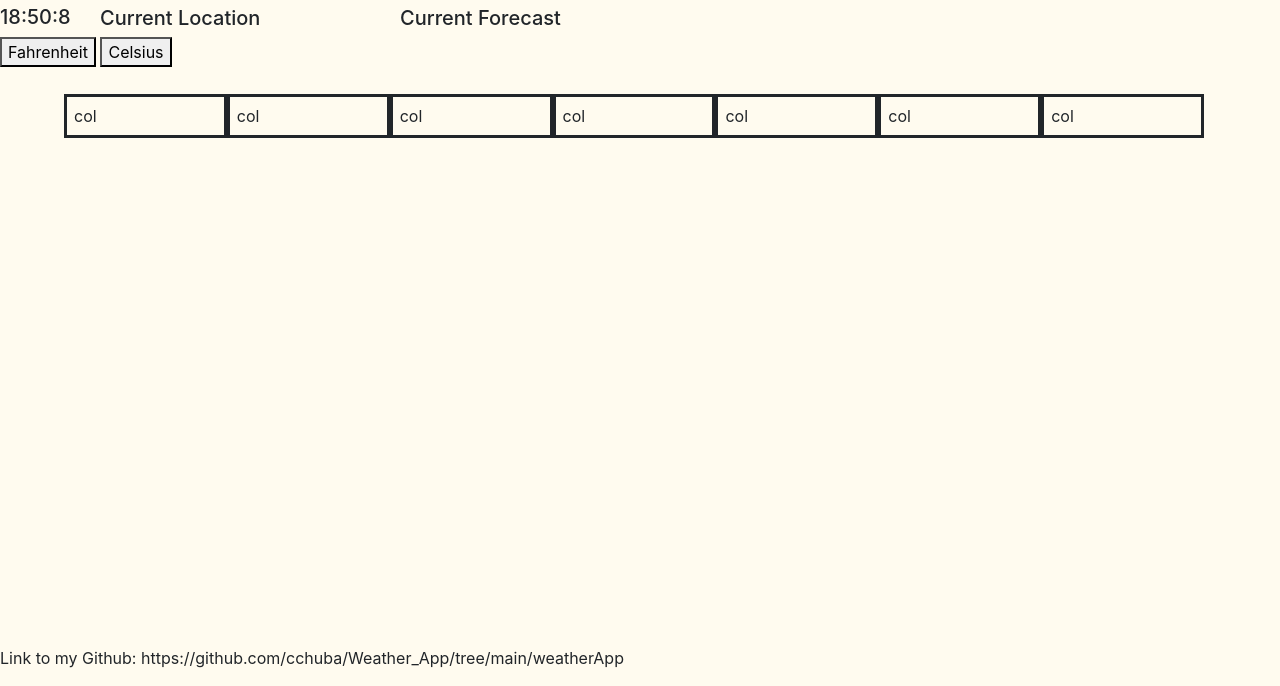
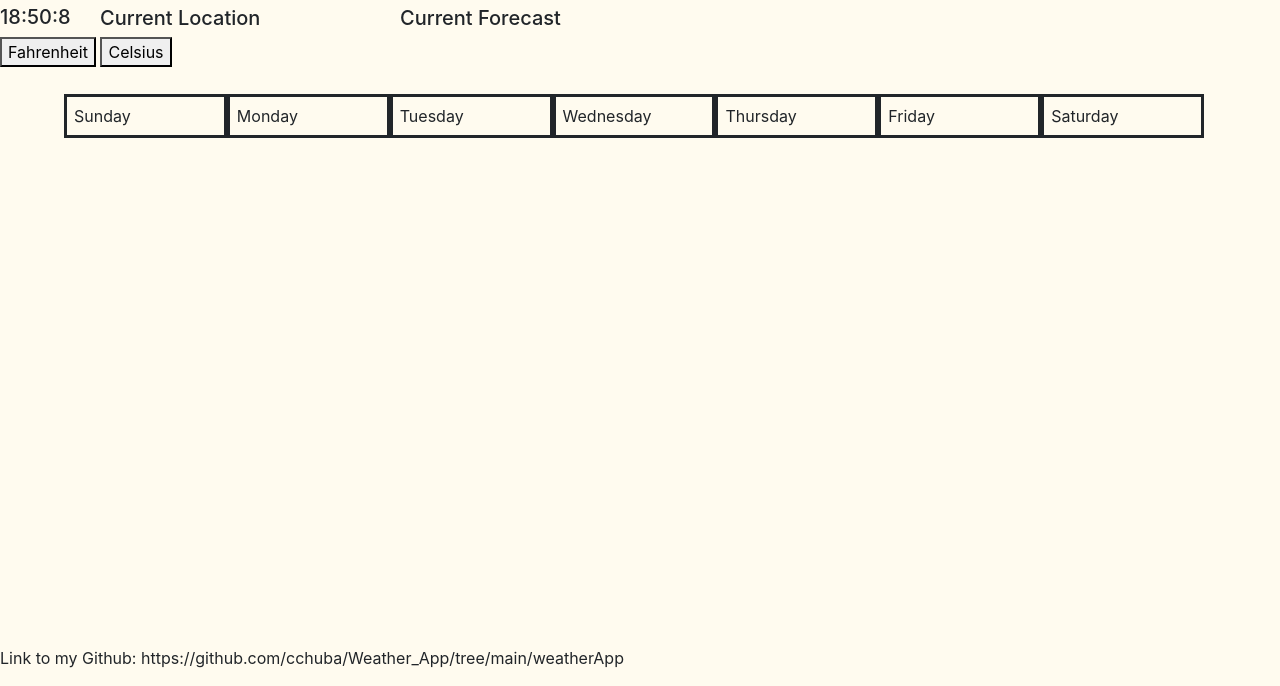
Before and after one commit to cchuba/Weather_App, a website built with Parcel: page weatherApp/index.html in a window 1280 px wide. Shown: the part 114-800 px from the top of the page. Built offline with nearby package versions, Linux system fonts and the light colour scheme.

Commit message:
added Days of the week

```diff
--- a/weatherApp/index.html
+++ b/weatherApp/index.html
@@ -67,13 +67,13 @@
       <div class="row">
     <div class="container">
       <div class="row">
-        <div class="col">col</div>
-        <div class="col">col</div>
-        <div class="col">col</div>
-        <div class="col">col</div>
-        <div class="col">col</div>
-        <div class="col">col</div>
-        <div class="col">col</div>
+        <div class="col">Sunday</div>
+        <div class="col">Monday</div>
+        <div class="col">Tuesday</div>
+        <div class="col">Wednesday</div>
+        <div class="col">Thursday</div>
+        <div class="col">Friday</div>
+        <div class="col">Saturday</div>
       </div>
       </div>
     </div>
```
